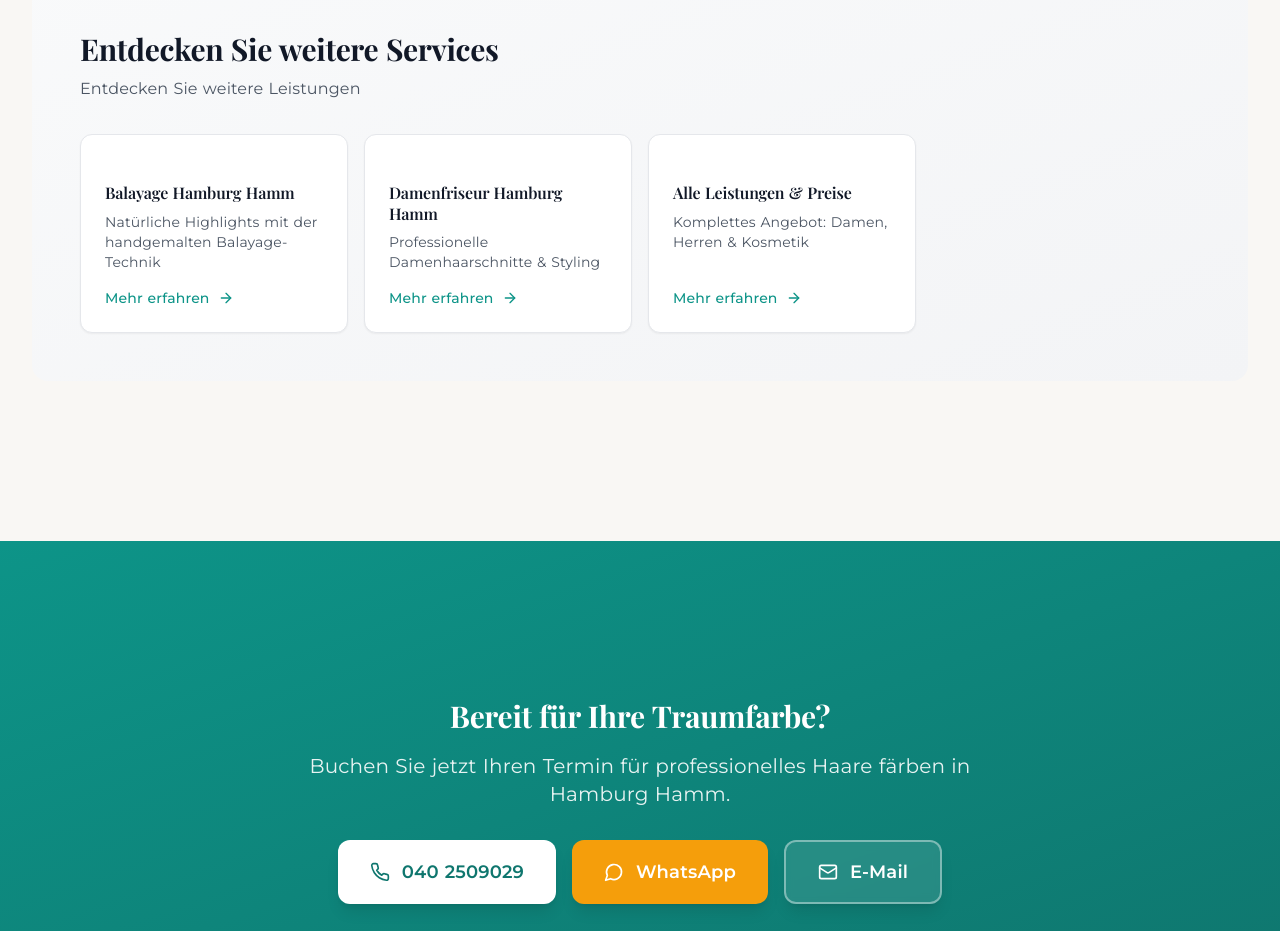
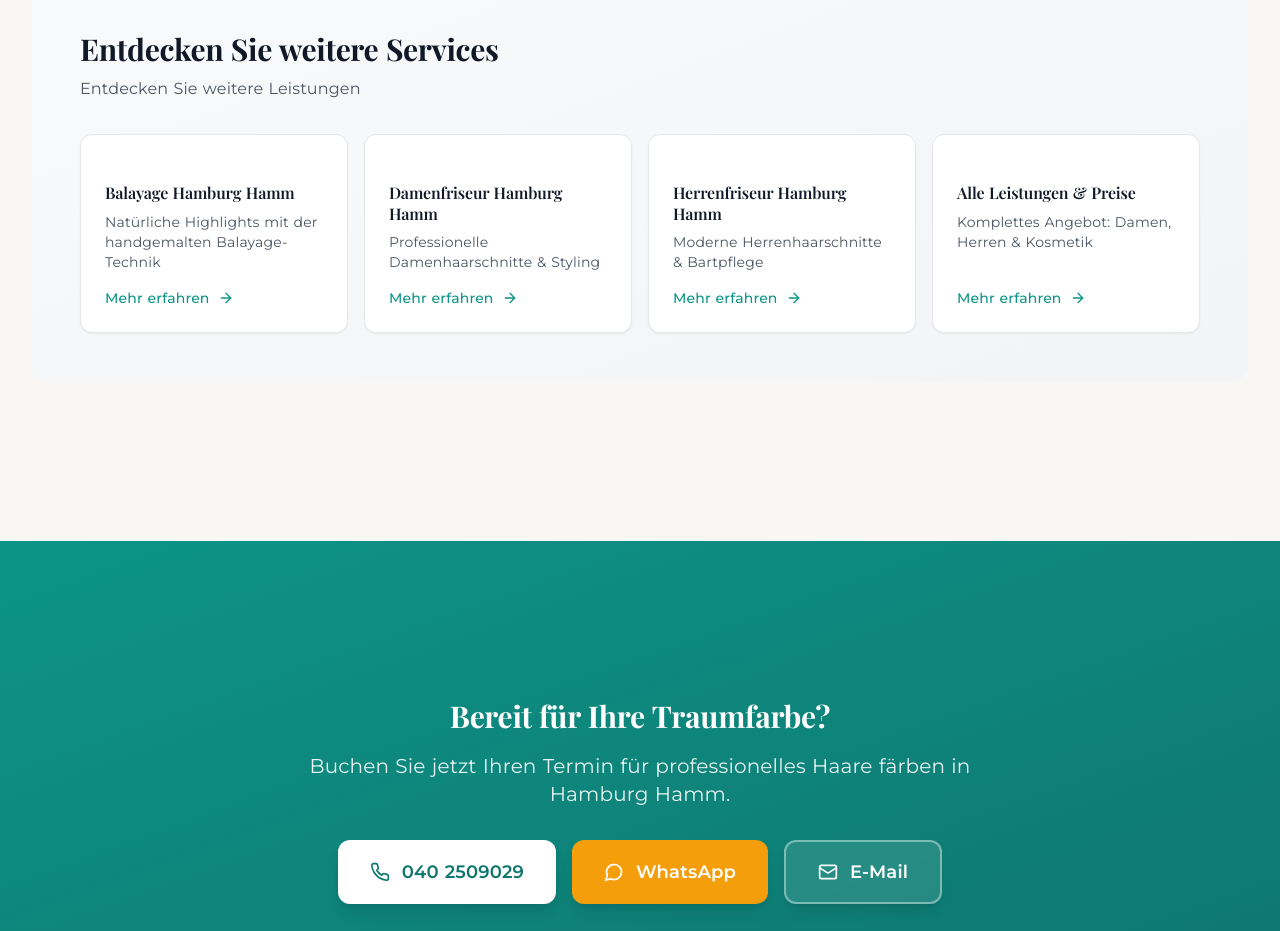
Before and after one commit to FormellaVision/LIVE_Ihr_Frisuren_Studio, a Next.js app: page /haare-faerben-hamburg-hamm in a window 1280 px wide. Shown: the part 5440-6371 px from the top of the page. Built offline with nearby package versions, Linux system fonts and the light colour scheme; a web font is replaced by a local one.

Commit message:
Updated page.tsx

```diff
--- a/app/haare-faerben-hamburg-hamm/page.tsx
+++ b/app/haare-faerben-hamburg-hamm/page.tsx
@@ -131,6 +131,11 @@ export default function HaareFaerbenPage() {
             href: '/damenfriseur-hamburg-hamm',
             label: 'Damenfriseur Hamburg Hamm',
             description: 'Professionelle Damenhaarschnitte & Styling',
+        },
+        {
+            href: '/herrenfriseur-hamburg-hamm',
+            label: 'Herrenfriseur Hamburg Hamm',
+            description: 'Moderne Herrenhaarschnitte & Bartpflege',
         },
         {
             href: '/leistungen',
```
